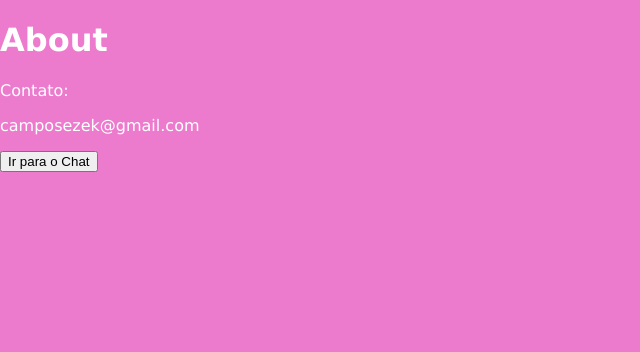
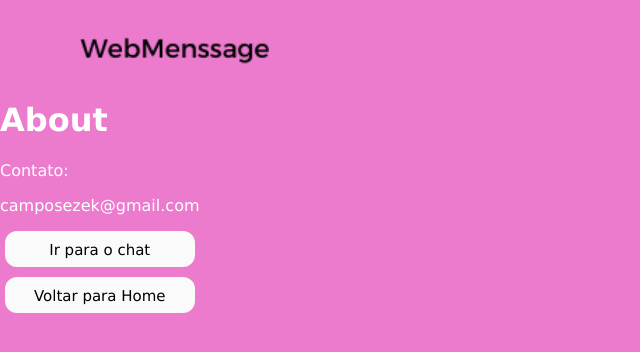
Before and after one commit to ezkcampos/ProvaAV2, a React (Create React App) app: page /about in a window 1280 px wide. Shown: the top 352 px of the page, without its empty margins (0-640 px from the left). Built offline with nearby package versions, Linux system fonts and the light colour scheme; no server answers; sample sign-in values are in the browser's storage.

Commit message:
Versão 8.2.6: estilização da pagina “about”

```diff
--- a/src/pages/About/index.js
+++ b/src/pages/About/index.js
@@ -1,5 +1,12 @@
 import React from 'react';
 import {useLocation, useHistory} from 'react-router-dom';
+import {
+    Main,
+    Header,
+    Content,
+    ContainerBotoes,
+    ContainerBotoesH
+} from './styles'
 
 function About(){
 
@@ -10,13 +17,38 @@ function About(){
         history.push('/chat')
     }
 
+    const handleClickhome = () =>{
+        history.push('/main')
+    }
+
     return(
+        <Main>
+            <Header>
+           <div id="logo">
+                  <img src="/images/WebMenssagelogo.png" width="350px" alt=""/>
+              </div>
+                </Header>
+
+                <Content>
         <div>
             <h1>About</h1>
             <p>Contato:</p>
             <p>camposezek@gmail.com</p>
-            <button type="button" onClick={handleClick}> Ir para o Chat </button>
+            <ContainerBotoes>
+            <div>
+            <div class="button" onClick={handleClick}>Ir para o chat</div>
+            </div>
+            </ContainerBotoes>
+            <ContainerBotoesH>
+            <div>
+            <div class="button" onClick={handleClickhome}>Voltar para Home</div>
+            </div>
+            </ContainerBotoesH>
         </div>
+                </Content>
+
+
+    </Main>
     )
 }
 
--- a/src/pages/About/styles.js
+++ b/src/pages/About/styles.js
@@ -0,0 +1,53 @@
+import styled from "styled-components";
+
+export const Header = styled.div`
+   height:10vh;
+   display:flex;
+   align-items:center;
+   justify-content:left;
+`;
+
+export const Main = styled.div`
+    display:flex;
+    min-height:100vh;
+    flex-direction:column;
+`;
+
+export const Content = styled.div`
+    display:flex;
+    flex:1;
+`;
+
+export const ContainerBotoes = styled.div`
+    display:flex;
+    flex:5;
+    margin:0px 5px;
+    flex-directions:row;
+    background-color:#FAFAFA;
+    padding:10px;
+  font-size: 15px;
+  color: #000000;
+    cursor:pointer;
+    padding-bottom: 8px;
+        justify-content:center;
+        border-radius:12px;
+        align-items:left;
+        text-align:center;
+`;
+
+export const ContainerBotoesH = styled.div`
+    display:flex;
+    flex:5;
+    margin:10px 5px;
+    flex-directions:row;
+    background-color:#FAFAFA;
+    padding:10px;
+  font-size: 15px;
+  color: #000000;
+    cursor:pointer;
+    padding-bottom: 8px;
+        justify-content:center;
+        border-radius:12px;
+        align-items:left;
+        text-align:center;
+`;
--- a/src/pages/Login/styles.js
+++ b/src/pages/Login/styles.js
@@ -42,7 +42,7 @@ export const ContainerLogoPharse = styled.div`
 export const ContainerSignIn = styled.div`
     display:flex;
     flex:1;
-    background-color:#ccc;
+    background-color:#e6e;
     min-width:500px;
     align-items:center;
 
@@ -64,7 +64,7 @@ export const ContainerSignIn = styled.div`
     }
 
     #containerLogin #containerButtons .button{
-        border-bottom:4px solid #AE1B73;
+
         padding-bottom: 10px;
         justify-content:center;
         align-items:center;
@@ -83,6 +83,7 @@ export const ContainerSignIn = styled.div`
     #containerLogin #containerButtons .inativo:hover{
         border-bottom:4px solid #AE1B73;
         color:#673f66;
+        cursor: default;
     }
 
     .box{
@@ -154,7 +155,7 @@ export const ContainerSignIn = styled.div`
 export const Footer = styled.div`
     display:flex;
     height:15vh;
-    background-color:#AE1B73;
+    background-color:#e6e;
 
     #logo{
         flex:1;
```
